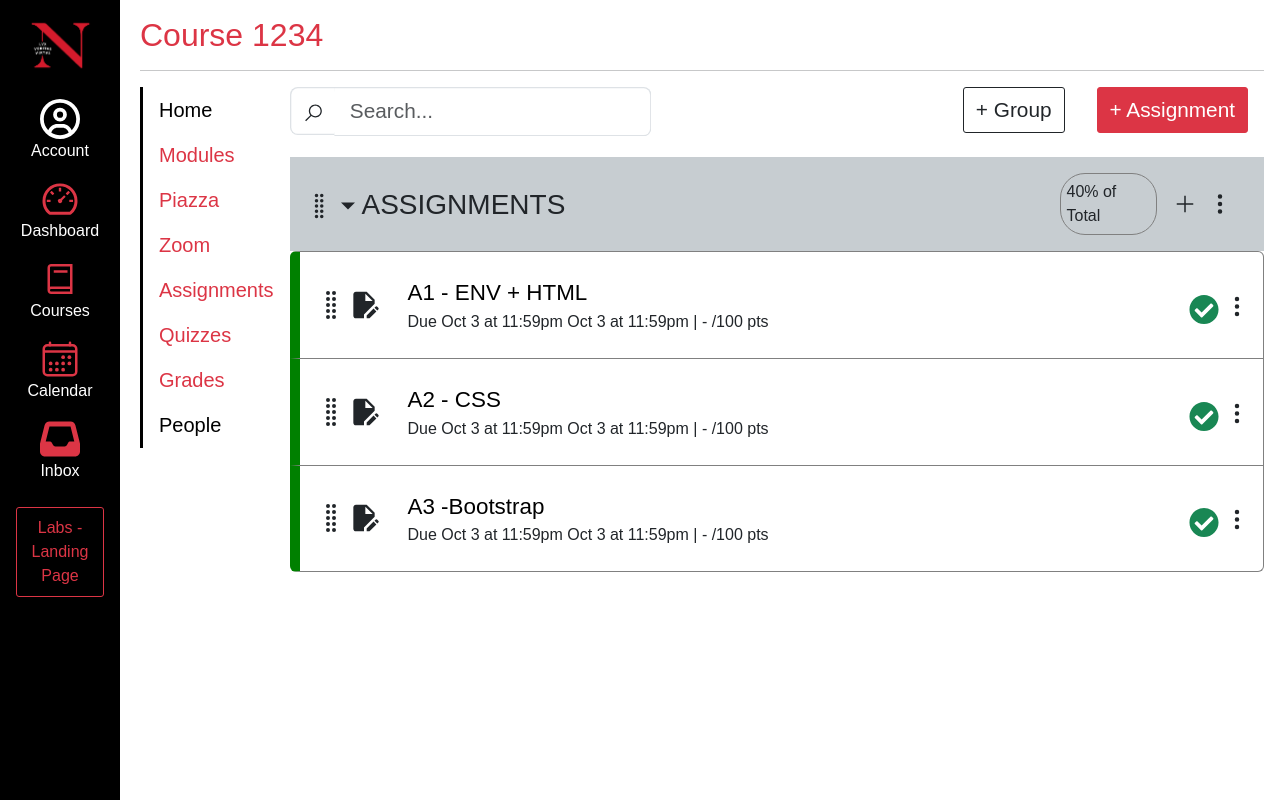
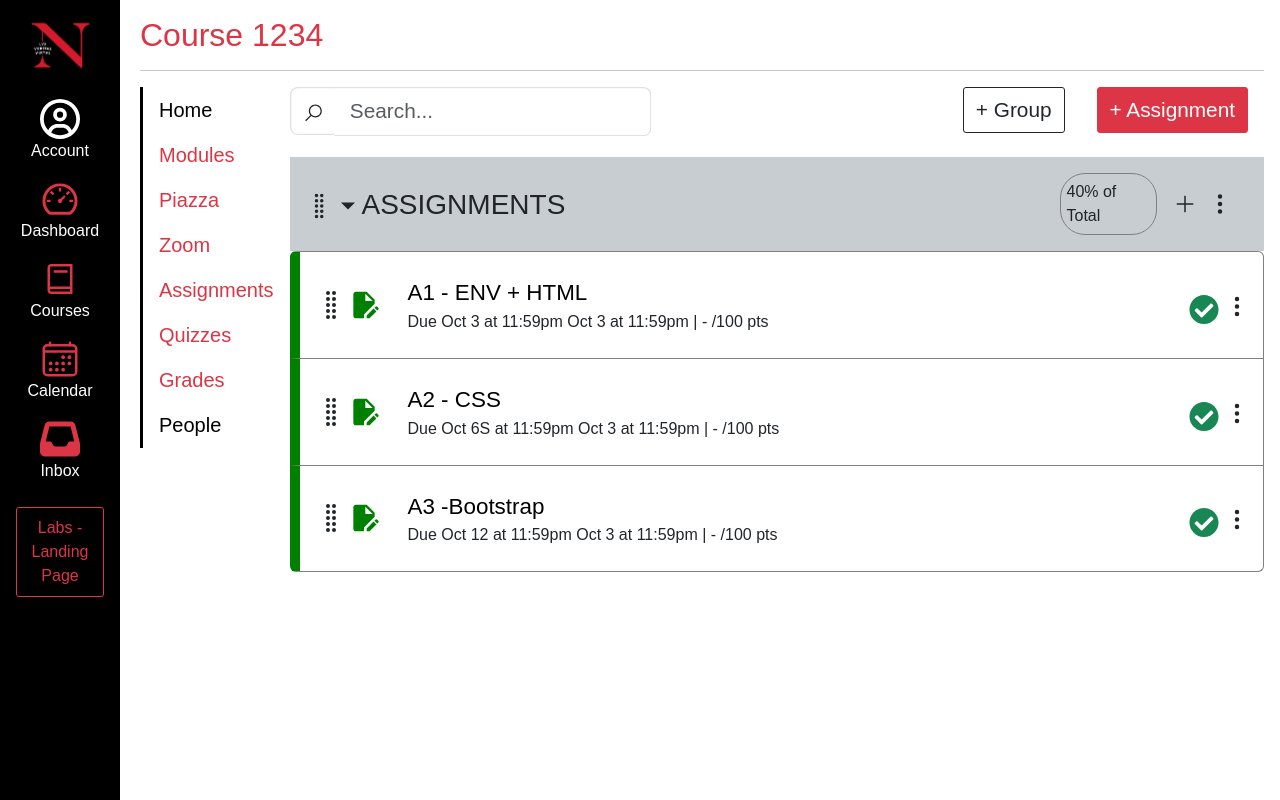
Before and after one commit to YASH-MOHARIR/Kanbas-webdev-project-Yash-Moharir, a React (Create React App) app: page /Courses/01/Assignments in a window 1280 px wide. Built offline with nearby package versions, Linux system fonts and the light colour scheme.

Commit message:
minor change in assignment editor

```diff
--- a/src/Courses/Assingments/Assignments.css
+++ b/src/Courses/Assingments/Assignments.css
@@ -67,6 +67,9 @@ input,
 .assignment-cards .assignment-card .grip-icon, .assignment-cards .assignment-card .document-editor-icon {
   transform: scale(2);
 }
+.assignment-cards .assignment-card .document-editor-icon {
+  color: green;
+}
 .assignment-cards .assignment-card .card-body {
   margin-left: 20px;
   border-radius: 0px !important;
--- a/src/Courses/Assingments/Assignments.scss
+++ b/src/Courses/Assingments/Assignments.scss
@@ -71,6 +71,9 @@ input,
         .grip-icon, .document-editor-icon{
             transform: scale(2);
         }
+        .document-editor-icon{
+            color: green;
+        }
         .card-body{
             margin-left: 20px;
             border-radius: 0px !important;
--- a/src/Courses/Assingments/Assignments.tsx
+++ b/src/Courses/Assingments/Assignments.tsx
@@ -76,7 +76,7 @@ export default function Assignments() {
             <Link className="wd-assignment-link " to="/Courses/1234/Assignments/2">
               A2 - CSS
             </Link>
-            <p>Due Oct 3 at 11:59pm Oct 3 at 11:59pm | - /100 pts</p>
+            <p>Due Oct 6S at 11:59pm Oct 3 at 11:59pm | - /100 pts</p>
           </div>
 
           <div className="card-right">
@@ -93,7 +93,7 @@ export default function Assignments() {
             <Link className="wd-assignment-link " to="/Courses/1234/Assignments/3">
               A3 -Bootstrap
             </Link>
-            <p>Due Oct 3 at 11:59pm Oct 3 at 11:59pm | - /100 pts</p>
+            <p>Due Oct 12 at 11:59pm Oct 3 at 11:59pm | - /100 pts</p>
           </div>
 
           <div className="card-right">
```
Also changed, not shown: 1 other file (tests, documents, lock files or other folders).
